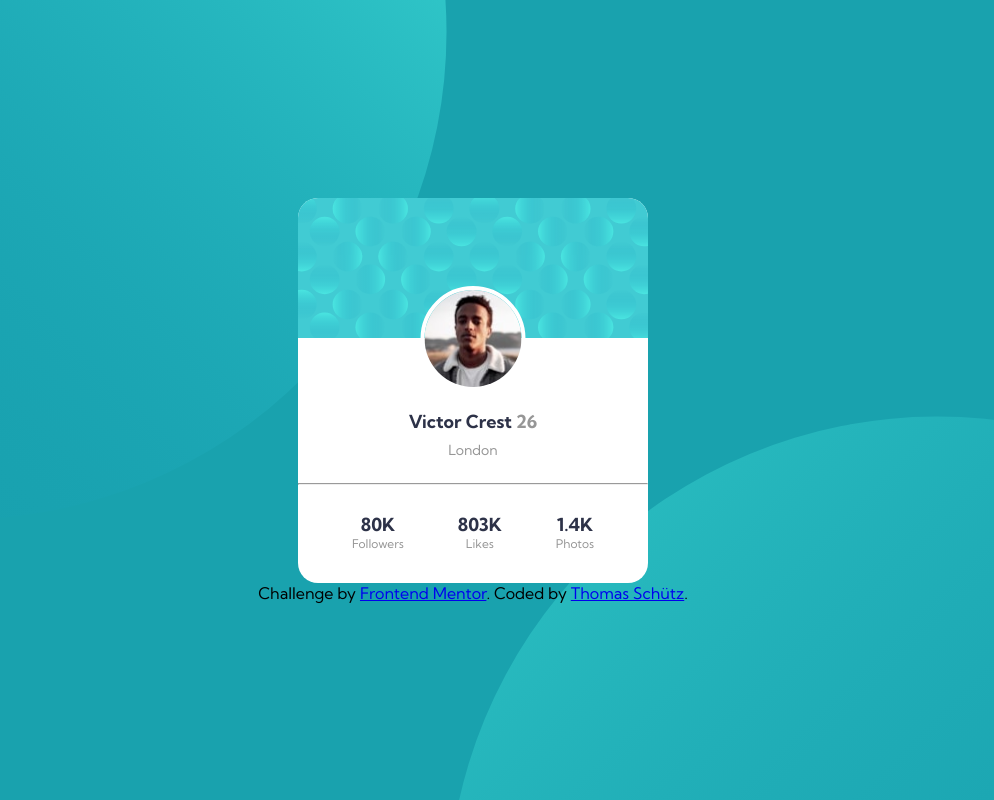
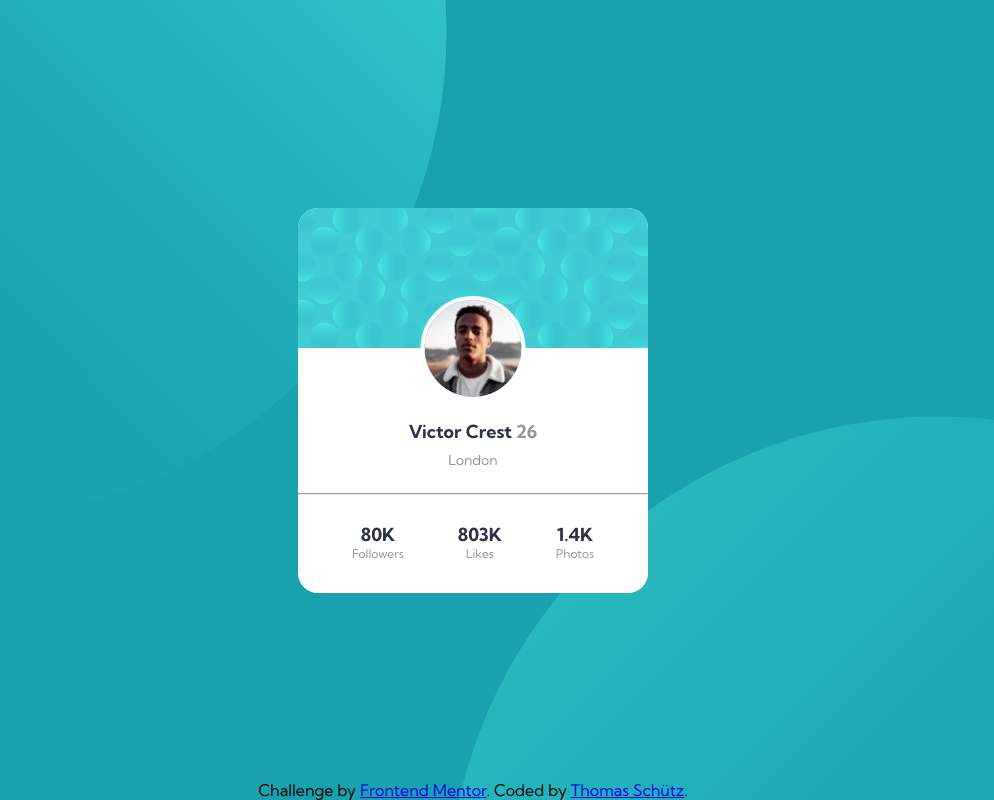
Before and after one commit to Nospiel-code/frontend-mentor-profile-card, a plain HTML site: page index.html in a window 1280 px wide. Shown: the whole page, without its empty margins (167-1161 px from the left). Drawn offline with Linux system fonts and the light colour scheme.

Commit message:
Update styles.css

```diff
--- a/styles.css
+++ b/styles.css
@@ -84,3 +84,8 @@ p{
     padding: .5rem 0 .5rem;
     font-size: 14px;
 }
+
+.attribution{
+    position: absolute;
+    bottom: 0px;
+}
```
